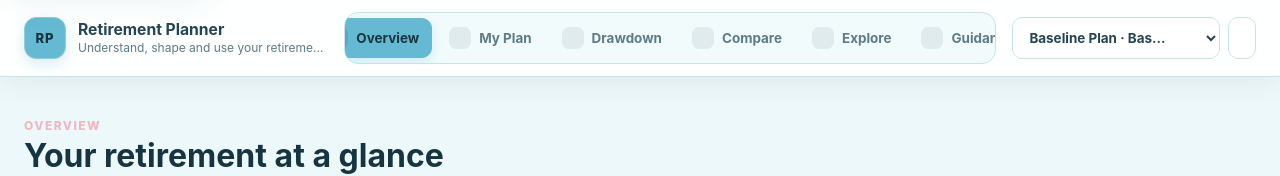
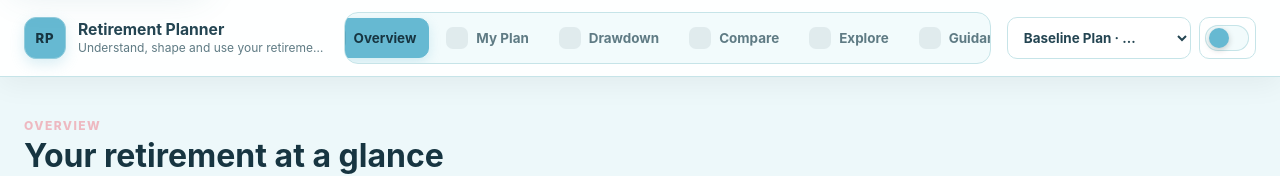
Before and after one commit to JellyMaster/Retirement-Planner, a React (Vite) app: page / in a window 1280 px wide. Shown: the top 176 px of the page. Built offline with nearby package versions, Linux system fonts and the light colour scheme.

Commit message:
Style compact plan selector and theme switch

```diff
--- a/src/styles/layouts/app-shell.css
+++ b/src/styles/layouts/app-shell.css
@@ -173,21 +173,14 @@
 }
 
 .active-scenario-switcher {
-  display: grid;
-  gap: 0.2rem;
-  min-width: 10rem;
-}
-
-.active-scenario-switcher label {
-  color: var(--colour-text-muted);
-  font-size: var(--ui-font-size-xs);
-  font-weight: 700;
-  line-height: 1;
+  display: flex;
+  min-width: 0;
+  align-items: center;
 }
 
 .active-scenario-switcher select {
+  width: 11.5rem;
   min-width: 0;
-  max-width: 13rem;
   min-height: 42px;
   padding: 0.55rem 2rem 0.55rem 0.75rem;
   border: 1px solid var(--colour-border);
@@ -211,14 +204,15 @@
 
 .theme-toggle {
   display: inline-flex;
+  min-width: 3.5rem;
   min-height: 42px;
   align-items: center;
-  gap: var(--ui-space-2);
-  padding: 0.55rem 0.8rem;
+  justify-content: center;
+  padding: 0.35rem;
   border: 1px solid var(--colour-border);
-  border-radius: calc(var(--ui-radius-control) - 2px);
+  border-radius: 999px;
   background: var(--colour-surface);
-  color: var(--colour-text);
+  color: var(--colour-text-muted);
   cursor: pointer;
   transition:
     background-color var(--ui-duration-fast) var(--ui-ease-standard),
@@ -228,6 +222,7 @@
 
 .theme-toggle:hover {
   background: var(--colour-surface-secondary);
+  color: var(--colour-text);
 }
 
 .theme-toggle:focus-visible {
@@ -235,12 +230,49 @@
   outline-offset: 2px;
 }
 
-.theme-toggle__icon {
+.theme-toggle__track {
+  position: relative;
+  display: grid;
+  width: 2.75rem;
+  height: 1.65rem;
+  grid-template-columns: 1fr 1fr;
+  align-items: center;
+  border-radius: 999px;
+  background: var(--colour-surface-secondary);
+  box-shadow: inset 0 0 0 1px var(--colour-border);
+}
+
+.theme-toggle__track-icon {
+  z-index: 1;
+  display: grid;
+  place-items: center;
+  font-size: 0.68rem;
   line-height: 1;
 }
 
-.theme-toggle__label {
-  white-space: nowrap;
+.theme-toggle__track-icon--light {
+  color: var(--colour-text-muted);
+}
+
+.theme-toggle__track-icon--dark {
+  color: var(--colour-primary);
+}
+
+.theme-toggle__thumb {
+  position: absolute;
+  z-index: 2;
+  top: 0.2rem;
+  left: 0.2rem;
+  width: 1.25rem;
+  height: 1.25rem;
+  border-radius: 50%;
+  background: var(--colour-primary);
+  box-shadow: 0 2px 6px rgb(0 0 0 / 20%);
+  transition: transform var(--ui-duration-fast) var(--ui-ease-standard);
+}
+
+.theme-toggle[aria-checked="true"] .theme-toggle__thumb {
+  transform: translateX(1.1rem);
 }
 
 @media (max-width: 1220px) {
@@ -249,12 +281,8 @@
     display: none;
   }
 
-  .active-scenario-switcher {
-    min-width: 8.5rem;
-  }
-
   .active-scenario-switcher select {
-    max-width: 10rem;
+    width: 9.5rem;
   }
 }
 
@@ -280,19 +308,12 @@
     padding: var(--ui-space-3) var(--ui-space-4);
   }
 
-  .app-brand-copy span,
-  .theme-toggle__label,
-  .active-scenario-switcher label {
+  .app-brand-copy span {
     display: none;
-  }
-
-  .active-scenario-switcher {
-    min-width: 0;
   }
 
   .active-scenario-switcher select {
     width: 8.5rem;
-    max-width: 8.5rem;
   }
 
   .nav-link {
@@ -302,7 +323,8 @@
 
 @media (prefers-reduced-motion: reduce) {
   .nav-link,
-  .theme-toggle {
+  .theme-toggle,
+  .theme-toggle__thumb {
     transition: none;
   }
 
```
